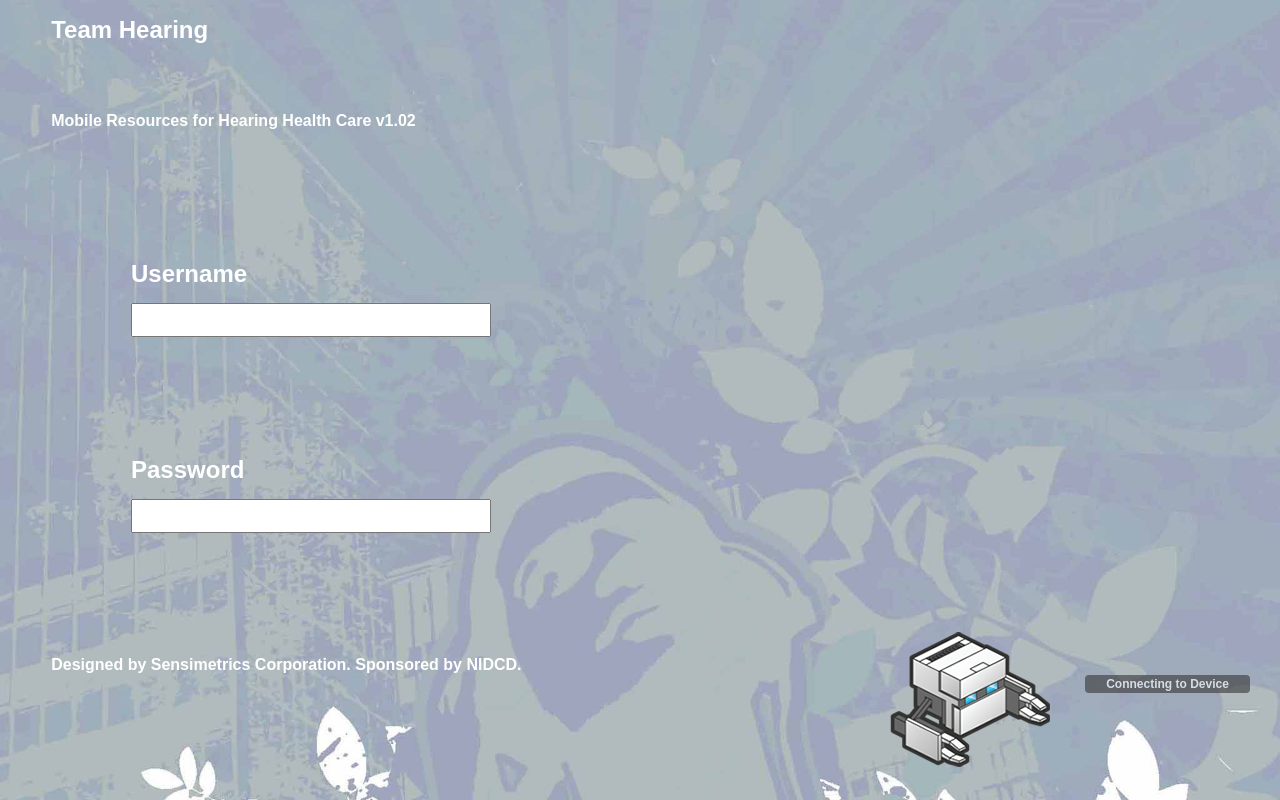
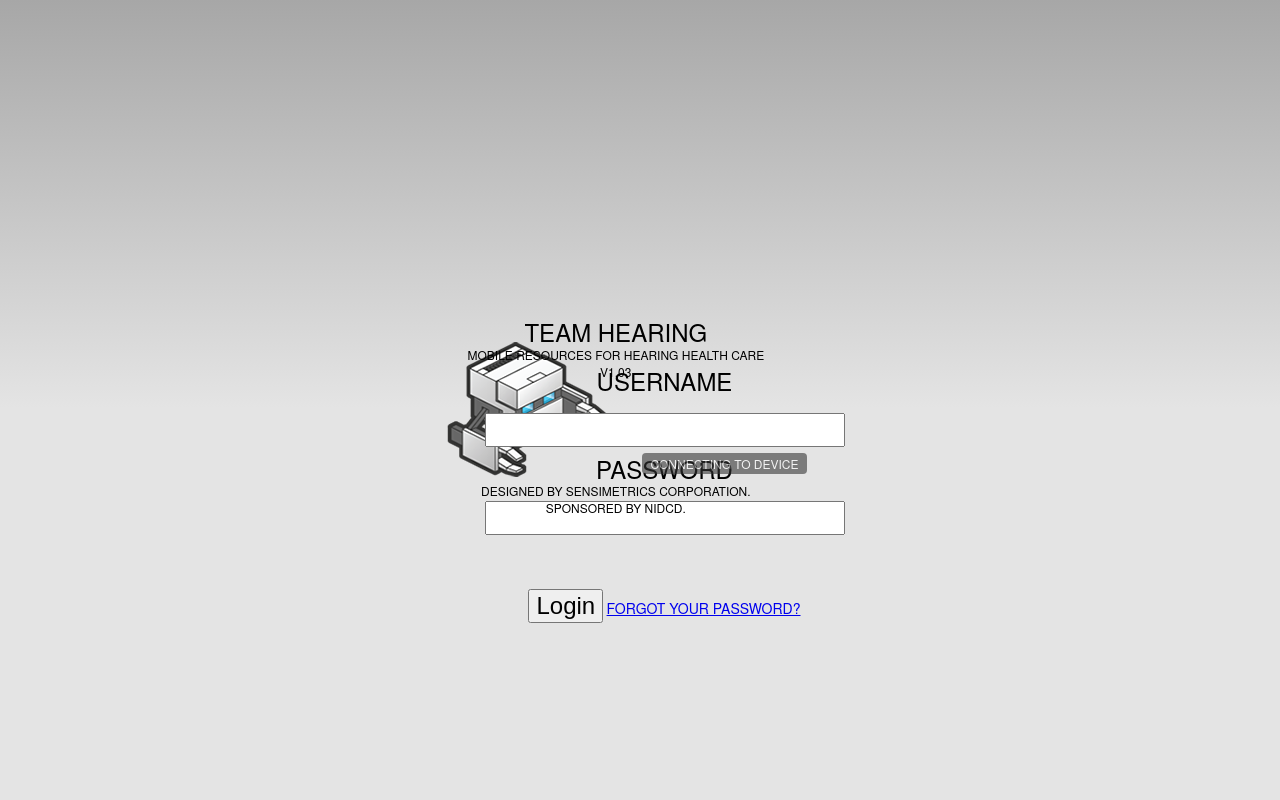
Before and after one commit to monkeybeam/teamhearing, a PHP site: page / in a window 1280 px wide. Run offline with PHP 8.4, Linux system fonts and the light colour scheme.

Commit message:
debug: connecting to device

```diff
--- a/www/css/index.css
+++ b/www/css/index.css
@@ -23,12 +23,34 @@
     -webkit-user-select: none;                  /* prevent copy paste, to allow, change 'none' to 'text' */
 }
 
+body {
+    background-color:#E4E4E4;
+    background-image:linear-gradient(top, #A7A7A7 0%, #E4E4E4 51%);
+    background-image:-webkit-linear-gradient(top, #A7A7A7 0%, #E4E4E4 51%);
+    background-image:-ms-linear-gradient(top, #A7A7A7 0%, #E4E4E4 51%);
+    background-image:-webkit-gradient(
+        linear,
+        left top,
+        left bottom,
+        color-stop(0, #A7A7A7),
+        color-stop(0.51, #E4E4E4)
+    );
+    background-attachment:fixed;
+    font-family:'HelveticaNeue-Light', 'HelveticaNeue', Helvetica, Arial, sans-serif;
+    font-size:12px;
+    height:100%;
+    margin:0px;
+    padding:0px;
+    text-transform:uppercase;
+    width:100%;
+}
+
 /* Portrait layout (default) */
 .app {
     background:url(../img/logo.png) no-repeat center top; /* 170px x 200px */
     position:absolute;             /* position in the center of the screen */
-    right:0%;
-    bottom:0%;
+    left:50%;
+    top:50%;
     height:50px;                   /* text area height */
     width:225px;                   /* text area width */
     text-align:center;
--- a/www/index.html
+++ b/www/index.html
@@ -49,7 +49,6 @@
 			top:25%;
 		}
 		#title {
-			font-size: 24px;
 			position:absolute;
 			height:10%;
 			width:80%;
@@ -74,20 +73,10 @@
 
         <title>Team Hearing</title>
     </head>
-    <body id='mainbody' class='bglandscape'>
+    <body>
 		<div class="app">
-            <div id="deviceready">
-                <p class="status pending blink">Connecting to Device</p>
-                <p class="status complete blink hide">Device is Ready</p>
-            </div>
-        </div>
-        <script type="text/javascript" src="cordova-2.0.0.js"></script>
-        <script type="text/javascript" src="js/index.js"></script>
-        <script type="text/javascript">
-            app.initialize();
-        </script>
-		<div id="title">Team Hearing</div>
-		<p id="subtitle">Mobile Resources for Hearing Health Care v1.02</p>
+			<h1 id="title">Team Hearing</h1>
+			<p id="subtitle">Mobile Resources for Hearing Health Care v1.03</p>
 			<div>
 				<br />
 				<br />
@@ -112,6 +101,10 @@
 							</tr>
 							<tr>
 								<td>
+									<span style="margin-top:15px;font-size:24px;"> </span><br />
+									<input style="margin-top:15px;font-size:24px;" type="submit" name="Submit" id="submit" value="Login" class="bt_login" />
+									<span style="font-size:14px;"><a href='reset.php'>Forgot your password?</a></span>
+									<span id="msgbox" style="font-size:11px;display:none;"></span>
 								</td>
 							</tr>
 						</table>
@@ -123,5 +116,16 @@
 					Designed by Sensimetrics Corporation. Sponsored by NIDCD.
 				</p>
 			</div>
+
+            <div id="deviceready">
+                <p class="status pending blink">Connecting to Device</p>
+                <p class="status complete blink hide">Device is Ready</p>
+            </div>
+        </div>
+        <script type="text/javascript" src="cordova-2.0.0.js"></script>
+        <script type="text/javascript" src="js/index.js"></script>
+        <script type="text/javascript">
+            app.initialize();
+        </script>
     </body>
 </html>
```
Lines whose indentation alone changed are shown as unchanged.
